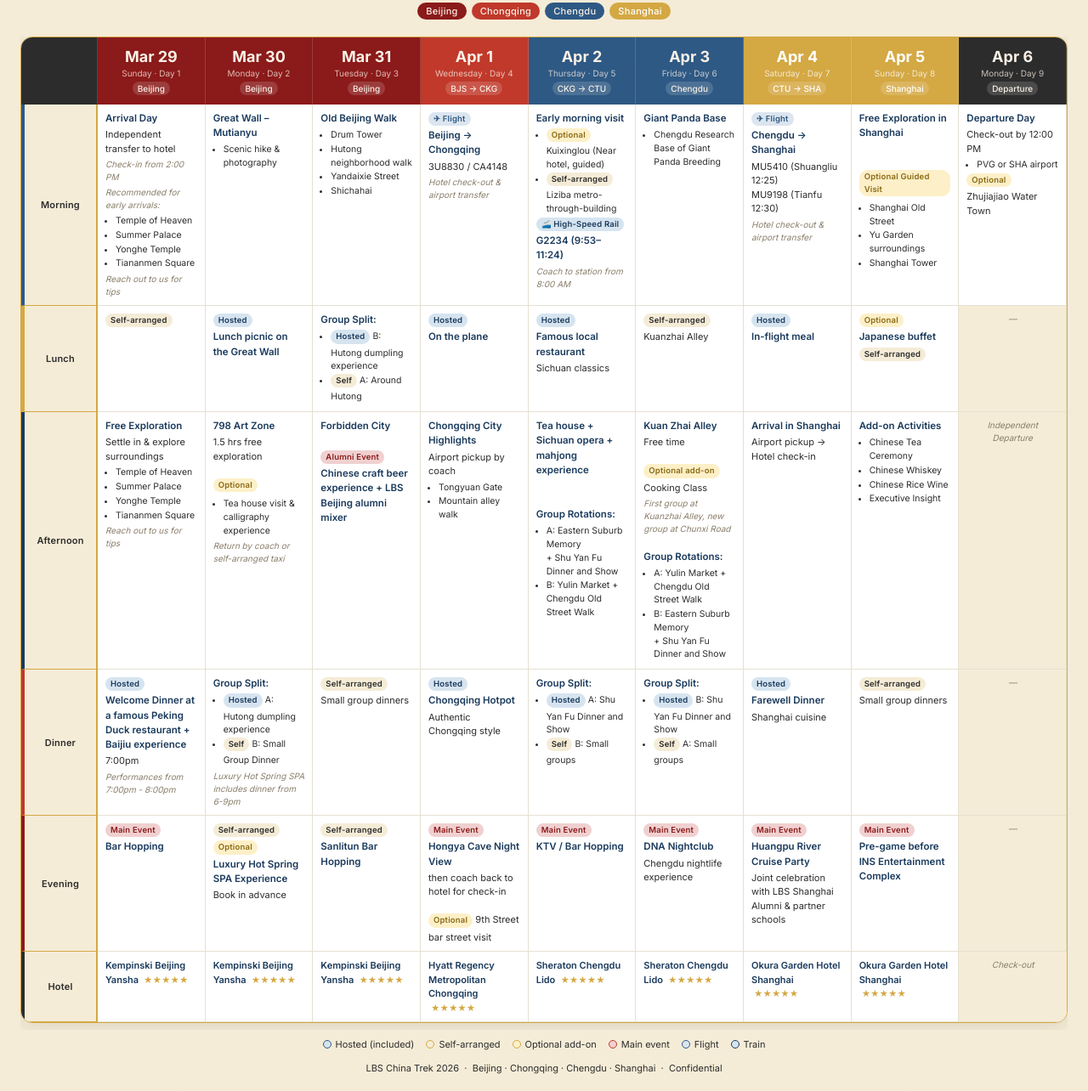
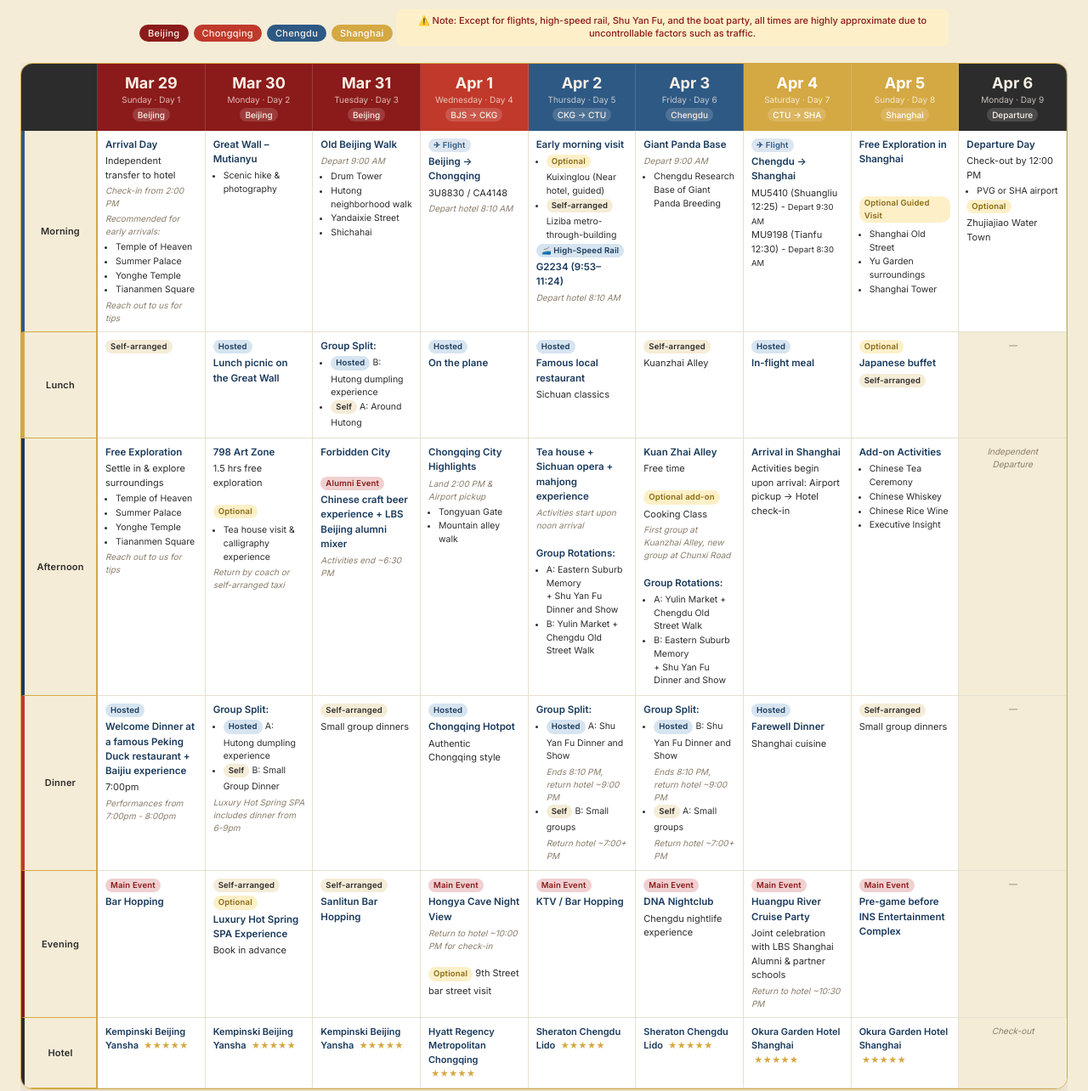
Before and after one commit to sunsetchow/chinatrek2026, a plain HTML site: page index.html in a window 1280 px wide. Shown: the part 176-1460 px from the top of the page at 85% size. Drawn offline with Linux system fonts and the light colour scheme.

Commit message:
Update itinerary times and arrival/departure logistics

```diff
--- a/index.html
+++ b/index.html
@@ -434,6 +434,9 @@
     <span class="city-tag" style="background:#2E5984">Chengdu</span>
     <span class="city-tag" style="background:#D4A843;color:#FFFFFF">Shanghai</span>
   </div>
+  <div style="margin-top: 16px; font-size: 11px; color: #8B1A1A; font-weight: 500; display: inline-block; background: #fdf0c8; padding: 6px 14px; border-radius: 6px; line-height: 1.4; max-width: 650px;">
+    ⚠️ Note: Except for flights, high-speed rail, Shu Yan Fu, and the boat party, all times are highly approximate due to uncontrollable factors such as traffic.
+  </div>
 </div>
 
 <!-- ══════════════════════════════════ CALENDAR ══════════════════════════════════ -->
@@ -529,6 +532,7 @@
   <!-- D3 Morning -->
   <div class="cell row-morning">
     <strong>Old Beijing Walk</strong>
+    <div class="note">Depart 9:00 AM</div>
     <ul>
       <li>Drum Tower</li>
       <li>Hutong neighborhood walk</li>
@@ -542,7 +546,7 @@
     <span class="tag tag-flight">✈ Flight</span>
     <strong>Beijing → Chongqing</strong>
     3U8830 / CA4148
-    <div class="note">Hotel check-out &amp; airport transfer</div>
+    <div class="note">Depart hotel 8:10 AM</div>
   </div>
 
   <!-- D5 Morning -->
@@ -554,12 +558,13 @@
     </ul>
     <span class="tag tag-train">🚄 High-Speed Rail</span>
     <strong>G2234 (9:53–11:24)</strong>
-    <div class="note">Coach to station from 8:00 AM</div>
+    <div class="note">Depart hotel 8:10 AM</div>
   </div>
 
   <!-- D6 Morning -->
   <div class="cell row-morning">
     <strong>Giant Panda Base</strong>
+    <div class="note">Depart 9:00 AM</div>
     <ul>
       <li>Chengdu Research Base of Giant Panda Breeding</li>
     </ul>
@@ -569,9 +574,8 @@
   <div class="cell row-morning">
     <span class="tag tag-flight">✈ Flight</span>
     <strong>Chengdu → Shanghai</strong>
-    MU5410 (Shuangliu 12:25)
-    <br>MU9198 (Tianfu 12:30)
-    <div class="note">Hotel check-out &amp; airport transfer</div>
+    MU5410 (Shuangliu 12:25) - <span style="font-size:9.5px;">Depart 9:30 AM</span>
+    <br>MU9198 (Tianfu 12:30) - <span style="font-size:9.5px;">Depart 8:30 AM</span>
   </div>
 
   <!-- D8 Morning -->
@@ -674,12 +678,13 @@
     <br>
     <span class="tag tag-event">Alumni Event</span>
     <strong>Chinese craft beer experience + LBS Beijing alumni mixer</strong>
+    <div class="note">Activities end ~6:30 PM</div>
   </div>
 
   <!-- D4 Afternoon -->
   <div class="cell row-afternoon">
     <strong>Chongqing City Highlights</strong>
-    Airport pickup by coach
+    <div class="note">Land 2:00 PM &amp; Airport pickup</div>
     <ul>
       <li>Tongyuan Gate</li>
       <li>Mountain alley walk</li>
@@ -689,7 +694,8 @@
   <!-- D5 Afternoon -->
   <div class="cell row-afternoon">
     <strong>Tea house + Sichuan opera + mahjong experience</strong>
-    <br><br>
+    <div class="note">Activities start upon noon arrival</div>
+    <br>
     <strong>Group Rotations:</strong>
     <ul>
       <li>A: Eastern Suburb Memory<br>+ Shu Yan Fu Dinner and Show</li>
@@ -715,7 +721,7 @@
   <!-- D7 Afternoon -->
   <div class="cell row-afternoon">
     <strong>Arrival in Shanghai</strong>
-    Airport pickup → Hotel check-in
+    Activities begin upon arrival: Airport pickup → Hotel check-in
   </div>
 
   <!-- D8 Afternoon -->
@@ -770,8 +776,12 @@
   <div class="cell row-dinner">
     <strong>Group Split:</strong>
     <ul>
-      <li><span class="tag tag-hosted">Hosted</span> A: Shu Yan Fu Dinner and Show</li>
-      <li><span class="tag tag-self">Self</span> B: Small groups</li>
+      <li><span class="tag tag-hosted">Hosted</span> A: Shu Yan Fu Dinner and Show
+        <div class="note">Ends 8:10 PM, return hotel ~9:00 PM</div>
+      </li>
+      <li><span class="tag tag-self">Self</span> B: Small groups
+        <div class="note">Return hotel ~7:00+ PM</div>
+      </li>
     </ul>
   </div>
 
@@ -779,8 +789,12 @@
   <div class="cell row-dinner">
     <strong>Group Split:</strong>
     <ul>
-      <li><span class="tag tag-hosted">Hosted</span> B: Shu Yan Fu Dinner and Show</li>
-      <li><span class="tag tag-self">Self</span> A: Small groups</li>
+      <li><span class="tag tag-hosted">Hosted</span> B: Shu Yan Fu Dinner and Show
+        <div class="note">Ends 8:10 PM, return hotel ~9:00 PM</div>
+      </li>
+      <li><span class="tag tag-self">Self</span> A: Small groups
+        <div class="note">Return hotel ~7:00+ PM</div>
+      </li>
     </ul>
   </div>
 
@@ -827,8 +841,8 @@
   <div class="cell row-evening">
     <span class="tag tag-event">Main Event</span>
     <strong>Hongya Cave Night View</strong>
-    then coach back to hotel for check-in
-    <br><br>
+    <div class="note">Return to hotel ~10:00 PM for check-in</div>
+    <br>
     <span class="tag tag-optional">Optional</span> 9th Street bar street visit
   </div>
 
@@ -850,6 +864,7 @@
     <span class="tag tag-event">Main Event</span>
     <strong>Huangpu River Cruise Party</strong>
     Joint celebration with LBS Shanghai Alumni &amp; partner schools
+    <div class="note">Return to hotel ~10:30 PM</div>
   </div>
 
   <!-- D8 Evening -->
```
